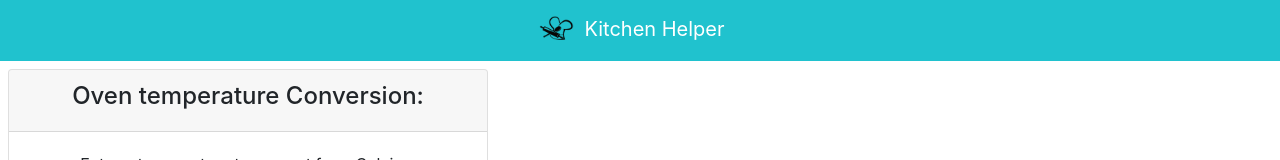
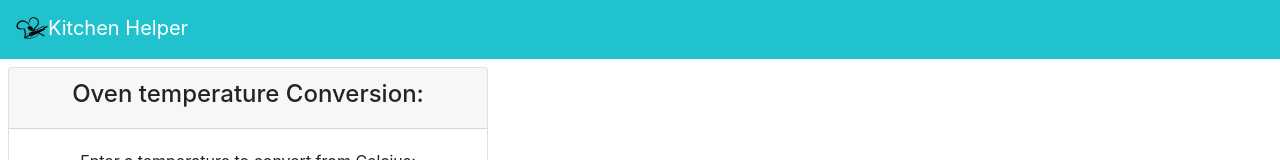
Before and after one commit to tj2904/kitchen-helper, a React (Create React App) app: page / in a window 1280 px wide. Shown: the top 160 px of the page. Built offline with nearby package versions, Linux system fonts and the light colour scheme; no server answers.

Commit message:
add sticky navbar with logo

```diff
--- a/src/Navbar.css
+++ b/src/Navbar.css
@@ -1,10 +1,7 @@
 .navbar {
   background-color: #20c2ce;
-    min-height: 5vh;
-    display: flex;
-    flex-direction: column;
-    align-items: center;
-    justify-content: center;
+
+
   font-size: calc(10px + 2vmin);
   color: white;
 }
@@ -13,22 +10,7 @@ img.Nav-logo {
   margin-right: 10px;
 }
 
-a.navbar-brand{
+a.navbar-brand {
   color: white;
-}
-
-@media (prefers-reduced-motion: no-preference) {
-    .Nav-logo {
-      animation: App-logo-spin infinite 10s linear;
 
 }
-  }
-
-@keyframes App-logo-spin {
-    from {
-      transform: rotateY(0deg);
-    }
-    to {
-      transform: rotateY(360deg);
-    }
-  }
--- a/src/Navbar.jsx
+++ b/src/Navbar.jsx
@@ -1,11 +1,11 @@
-import logo from "./logo192.png"
+import logo from "./favicon-32x32.png"
 import "./Navbar.css"
 
 function Navbar() {
     return (
-    <nav class="navbar ">
+    <nav class="navbar sticky-top ">
   <a class="navbar-brand" href="/">
-    <img src={logo} width="35" height="35" class="d-inline-block align-top" alt="" className="Nav-logo"></img>
+    <img src={logo} width="32px" height="32px" alt="Logo" ></img>
     Kitchen Helper
   </a>
 </nav>
```
Also changed, not shown: src/favicon-32x32.png (added). Lines whose indentation alone changed are shown as unchanged.
